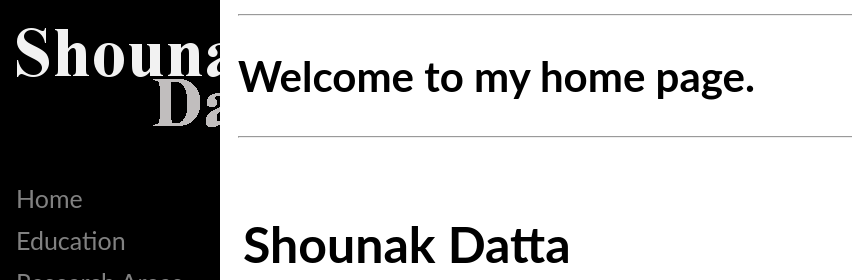
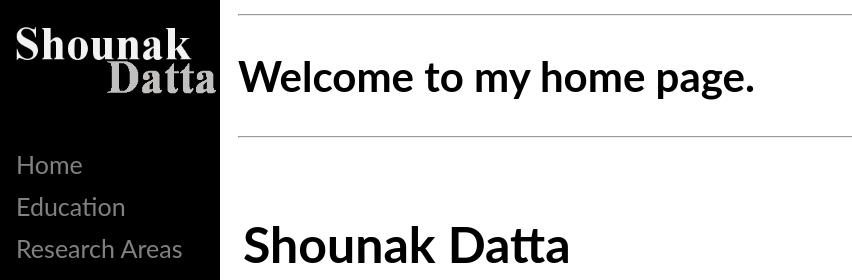
Before and after one commit to Shounak-D/Shounak-D.github.io, a plain HTML site: page index.html in a window 1280 px wide. Shown: the top 280 px of the page, 0-852 px from the left. Drawn offline with Linux system fonts and the light colour scheme.

Commit message:
Update index.html

```diff
--- a/index.html
+++ b/index.html
@@ -94,7 +94,7 @@ body {
 <body>
 
 <div class="sidenav">
-  <a href="/"><img src="logo.png" alt="Shounak Datta"></a><br><br>
+  <a href="/"><img src="logo.png" alt="Shounak Datta" style="width:200px"></a><br><br>
   <a href="/">Home</a>
   <a href="/edu.html">Education</a>
   <a href="/areas.html">Research Areas</a>
```
